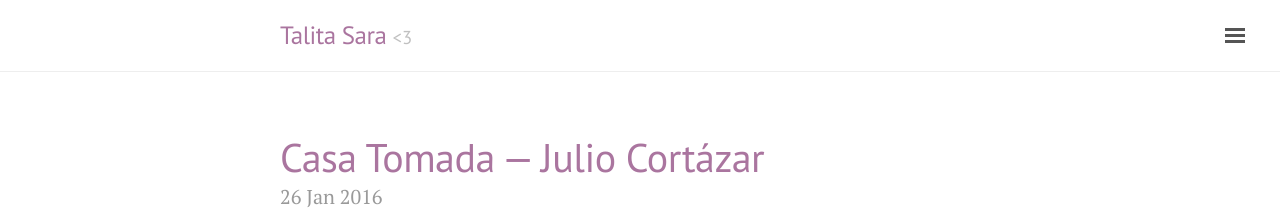
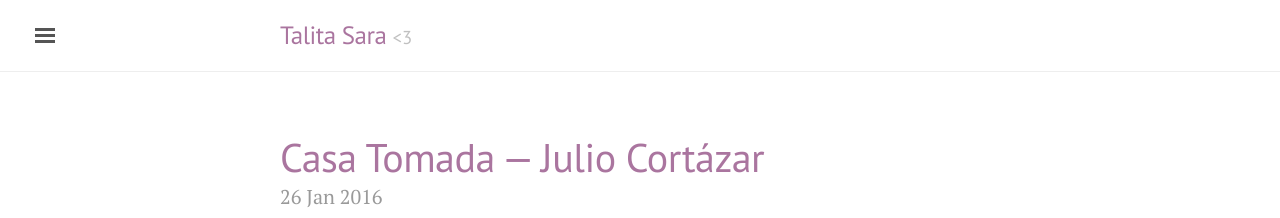
Before and after one commit to sifiyoke/sifiyoke.github.io, a Jekyll site: the page built from index.html, in a window 1280 px wide. Shown: the top 218 px of the page. Built offline with Jekyll 4.4.1, drawn with Linux system fonts in a browser that asks for light colours; nearby versions of some CDN libraries; the list of posts is cut into pages by our own code.

Commit message:
remove reverse

```diff
--- a/_layouts/default.html
+++ b/_layouts/default.html
@@ -5,7 +5,7 @@
 
   <body>
 
-    <body class="theme-base-0e layout-reverse">
+    <body class="theme-base-0e">
 
 
 
```
